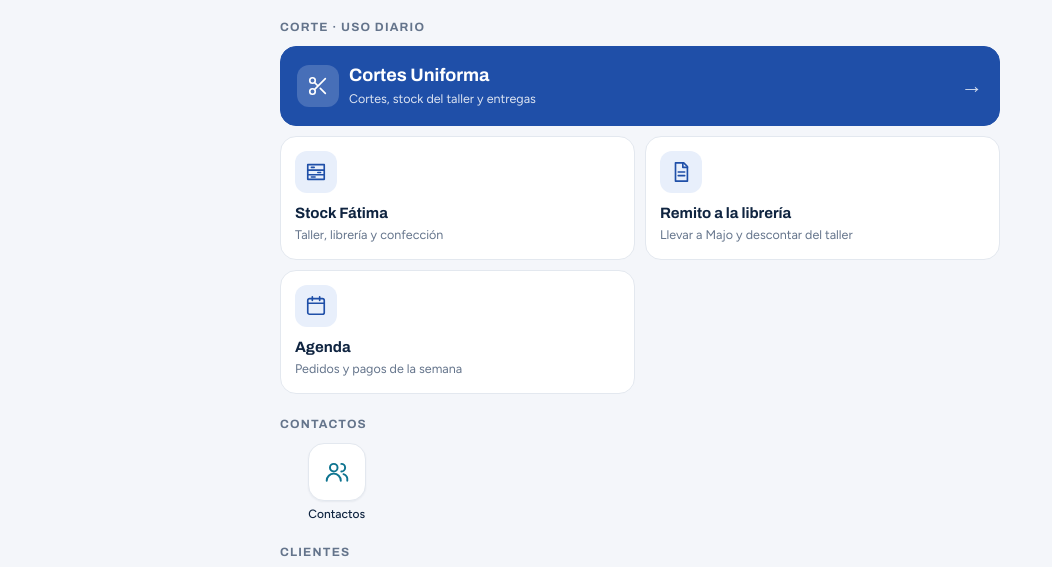
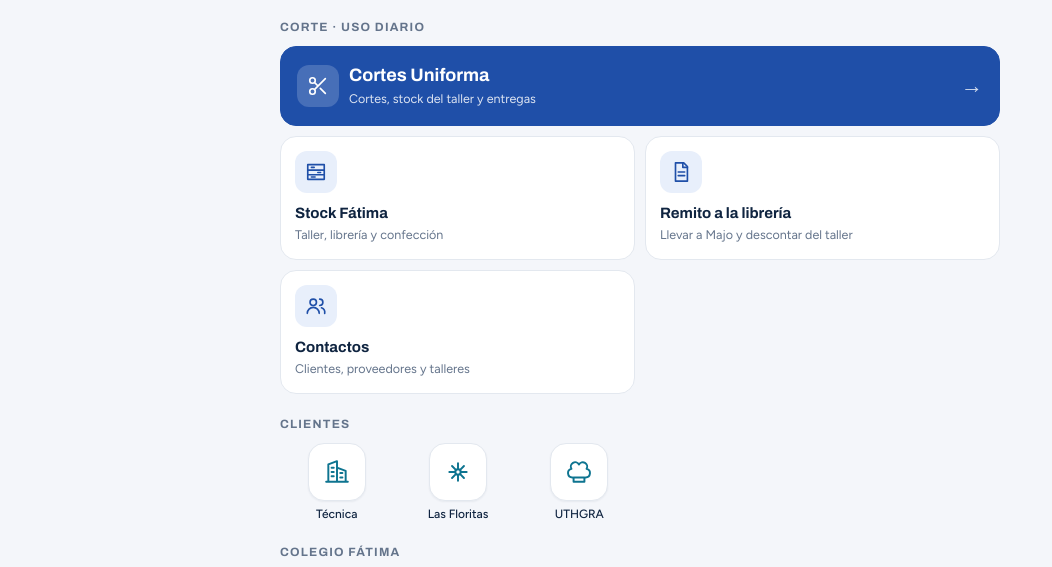
Before and after one commit to paulaaoroquieta-byte/uniforma-app, a plain HTML site: page index.html in a window 1280 px wide. Shown: the part 121-688 px from the top of the page, without its empty margins (0-1052 px from the left). Drawn offline with Linux system fonts and the light colour scheme.

Commit message:
Contactos en lugar de la Agenda; el calendario pasa a Otras
Co-Authored-By: Claude Opus 5.5 <noreply@anthropic.com>
Claude-Session: https://claude.ai/code/session_01SfTZZbT54TS93nLdNZUYwm

```diff
--- a/index.html
+++ b/index.html
@@ -171,11 +171,9 @@ const CORTE=[
  {n:"Cortes Uniforma",d:"Cortes, stock del taller y entregas",u:"cortes.html",local:1,alt:B+"f4d87c12-2f78-4682-8a59-cbca581a1a71",i:"tijera",k:"corte stock taller entregas libreria majo prendas",prin:1},
  {n:"Stock Fátima",d:"Taller, librería y confección",u:"cortes.html#stock-fatima",local:1,alt:"https://claude.ai/artifact/XEc98DzdTYtxzQbasjVGDW#stock-fatima",i:"estante",k:"stock fatima faltan temporada"},
  {n:"Remito a la librería",d:"Llevar a Majo y descontar del taller",u:"cortes.html#llevar-libreria",local:1,alt:"https://claude.ai/artifact/XEc98DzdTYtxzQbasjVGDW#llevar-libreria",i:"remito",k:"remito libreria majo llevar entrega descontar stock"},
- {n:"Agenda",d:"Pedidos y pagos de la semana",u:B+"ad2b141a-8dff-4692-a79f-38fd6f7b3a5a",i:"agenda",k:"agenda calendario semana pagos etapas pedidos"}
+ {n:"Contactos",d:"Clientes, proveedores y talleres",u:"https://claude.ai/artifact/3PsxLJZRfp4a87TUsTzDD7",i:"contactos",k:"agenda contactos guia clientes proveedores talleres telefono whatsapp direccion como llegar mapa"}
 ];
 const GRUPOS=[
- {t:"Contactos",c:"g-cli",a:[
-  {n:"Contactos",u:"https://claude.ai/artifact/3PsxLJZRfp4a87TUsTzDD7",i:"contactos",k:"agenda contactos clientes proveedores talleres telefono whatsapp direccion como llegar mapa"}]},
  {t:"Clientes",c:"g-cli",a:[
   {n:"Técnica",u:"tecnica.html",local:1,alt:"https://claude.ai/artifact/4RxEFeDU6EtHeUeFvjbLQy",i:"edificio",k:"uniforma tecnica remitos comision entregas precios lista logos"},
   {n:"Las Floritas",u:B+"e15e2780-0c72-4d1b-b6aa-8ef5df88da2f",i:"flor",k:"floritas brenda cuenta corriente remitos pagos telas"},
@@ -190,7 +188,8 @@ const GRUPOS=[
   {n:"Caja",u:B+"87eb9b6e-b80a-46b8-8a12-fd6f51196f75",i:"caja",k:"caja uniforma ingresos gastos sueldos efectivo"},
   {n:"Facturar MP",u:B+"0436ad91-40fd-4348-ac17-8e2bc12c8387",i:"factura",k:"para facturar mercado pago mp"}]},
  {t:"Otras",c:"",a:[
-  {n:"Calculadora de Tela",u:B+"07cd08c8-e071-42af-9281-e756f20e3301",i:"metro",k:"calculadora tela insumos metros"}]}
+  {n:"Calculadora de Tela",u:B+"07cd08c8-e071-42af-9281-e756f20e3301",i:"metro",k:"calculadora tela insumos metros"},
+  {n:"Calendario",u:B+"ad2b141a-8dff-4692-a79f-38fd6f7b3a5a",i:"agenda",k:"calendario semana pagos etapas pedidos fechas"}]}
 ];
 const app=n=>GRUPOS.flatMap(g=>g.a).find(a=>a.n===n);
 const conectada=()=>!!(window.uniformaConexion&&window.uniformaConexion.get());
--- a/sw.js
+++ b/sw.js
@@ -1,4 +1,4 @@
-const C="uniforma-v4";
+const C="uniforma-v5";
 const F=["./","index.html","cortes.html","tecnica.html","shim.js","manifest.webmanifest","icon-192.png","icon-512.png","apple-touch-icon.png","https://cdnjs.cloudflare.com/ajax/libs/xlsx/0.18.5/xlsx.full.min.js"];
 self.addEventListener("install",e=>{self.skipWaiting();e.waitUntil(caches.open(C).then(c=>Promise.all(F.map(u=>c.add(u).catch(()=>{})))))});
 self.addEventListener("activate",e=>e.waitUntil(caches.keys().then(k=>Promise.all(k.filter(x=>x!==C).map(x=>caches.delete(x)))).then(()=>self.clients.claim())));
```
